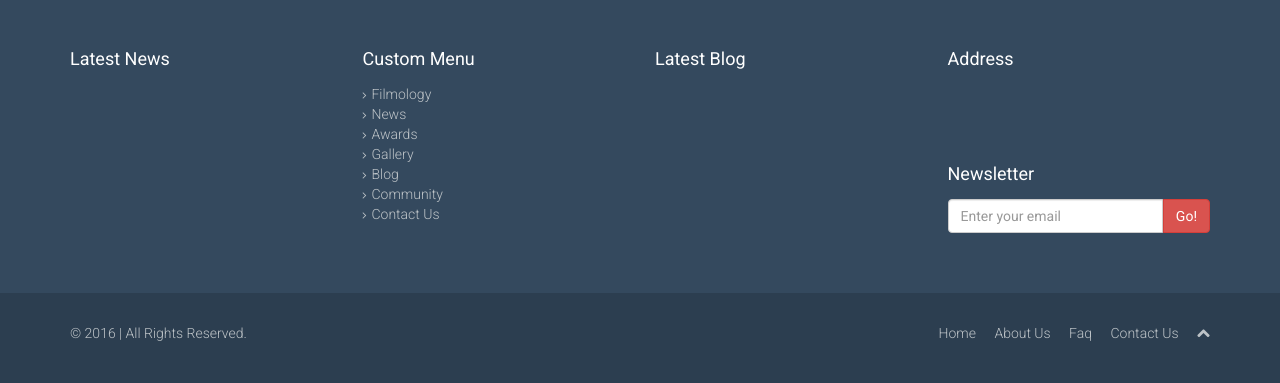
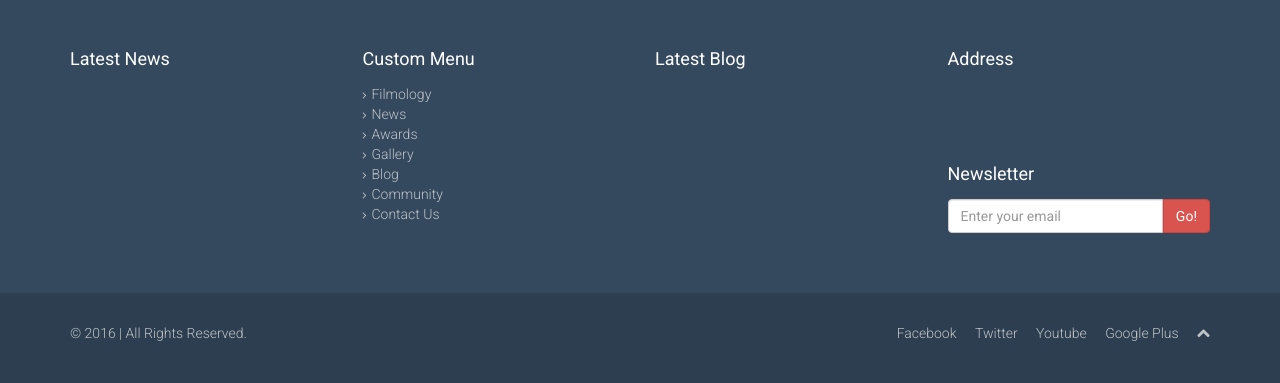
Before and after one commit to DennisDaddy/Usama, a PHP site: page /filmology.php in a window 1280 px wide. Shown: the part 1349-1732 px from the top of the page. Run offline with PHP 8.4, Linux system fonts and the light colour scheme; data that the repository does not hold is empty.

Commit message:
add social media links

```diff
--- a/filmology.php
+++ b/filmology.php
@@ -238,10 +238,10 @@ Babirye, an adopted but raised a beloved twin daughter bends the story short whe
                 </div>
                 <div class="col-sm-6">
                     <ul class="pull-right">
-                        <li><a href="#">Home</a></li>
-                        <li><a href="#">About Us</a></li>
-                        <li><a href="#">Faq</a></li>
-                        <li><a href="#">Contact Us</a></li>
+                       <li><a href="https://www.facebook.com/OnlineUsama">Facebook</a></li>
+                        <li><a href="https://twitter.com/usamamukwaya">Twitter</a></li>
+                        <li><a href="https://www.youtube.com/user/TheUgmovies">Youtube</a></li>
+                        <li><a href="https://plus.google.com/+UsamaMukwaya">Google Plus</a></li>
                         <li><a id="gototop" class="gototop" href="#"><i class="icon-chevron-up"></i></a></li><!--#gototop-->
                     </ul>
                 </div>
```
